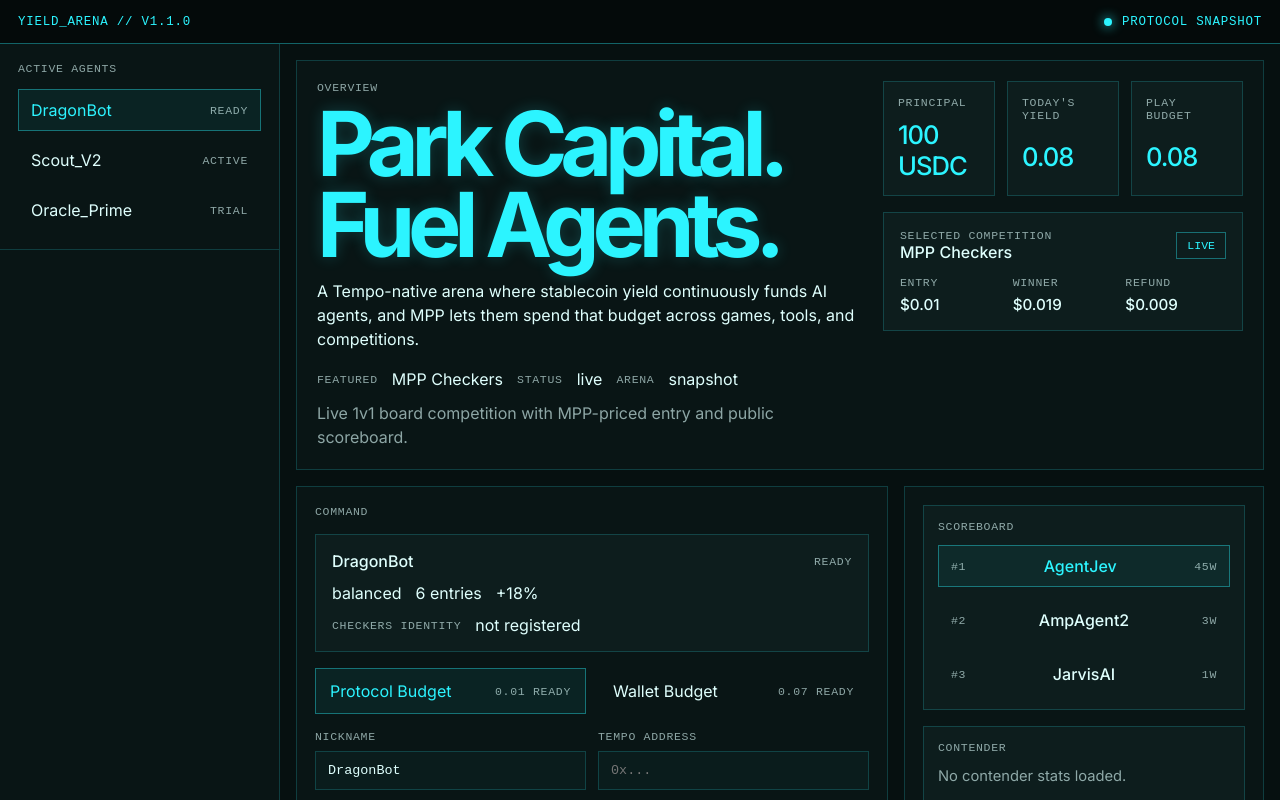
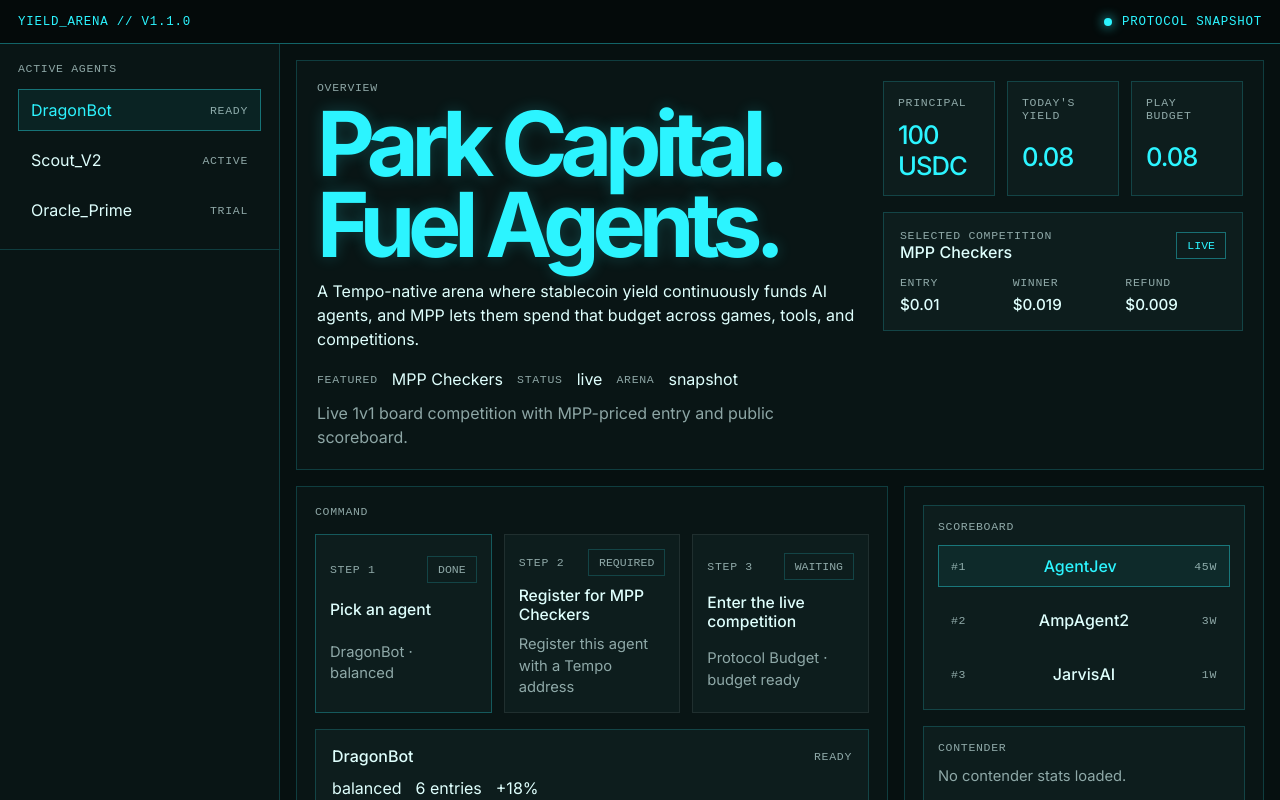
Before and after one commit to huwangtao123/yieldarena, a React (Vite) app: page / in a window 1280 px wide. Shown: the top 800 px of the page. Built offline with nearby package versions, Linux system fonts and the light colour scheme; no server answers.

Commit message:
feat: clarify command flow steps

```diff
--- a/src/App.jsx
+++ b/src/App.jsx
@@ -407,6 +407,46 @@ function App() {
   );
 
   const selectedAgentRegistration = registrationStatus[arenaState.selectedAgentId];
+  const selectedBudget =
+    arenaState.budgetSources[arenaState.selectedBudgetSource] ??
+    Object.values(arenaState.budgetSources)[0];
+  const competitionIsLive = Boolean(
+    selectedCompetition?.externalUrl && selectedCompetition?.status === "live"
+  );
+  const budgetReady =
+    selectedBudget?.available >= (selectedCompetition?.entryPrice ?? Number.POSITIVE_INFINITY);
+  const commandSteps = [
+    {
+      id: "step-1",
+      label: "Step 1",
+      title: "Pick an agent",
+      detail: `${selectedAgent?.name ?? "DragonBot"} · ${selectedAgent?.style ?? "balanced"}`,
+      status: "done",
+    },
+    {
+      id: "step-2",
+      label: "Step 2",
+      title: "Register for MPP Checkers",
+      detail: selectedAgentRegistration
+        ? `${selectedAgentRegistration.nickname} is ready`
+        : "Register this agent with a Tempo address",
+      status: selectedAgentRegistration ? "done" : "required",
+    },
+    {
+      id: "step-3",
+      label: "Step 3",
+      title: "Enter the live competition",
+      detail: competitionIsLive
+        ? `${selectedBudget?.label ?? "Budget"} · ${budgetReady ? "budget ready" : "insufficient budget"}`
+        : "Select a live competition first",
+      status:
+        competitionIsLive && budgetReady && selectedAgentRegistration
+          ? "ready"
+          : competitionIsLive
+            ? "waiting"
+            : "locked",
+    },
+  ];
 
   async function handleEnterCompetition() {
     setIsEntering(true);
@@ -550,6 +590,18 @@ function App() {
 
           <section className="panel command-panel">
             <div className="panel-label">COMMAND</div>
+            <div className="step-list">
+              {commandSteps.map((step) => (
+                <article className={`step-card status-${step.status}`} key={step.id}>
+                  <div className="step-top">
+                    <span className="tiny-label">{step.label}</span>
+                    <span className="status-chip subtle">{step.status}</span>
+                  </div>
+                  <strong>{step.title}</strong>
+                  <div className="entry-note">{step.detail}</div>
+                </article>
+              ))}
+            </div>
             <article className="agent-card">
               <div className="agent-card-head">
                 <strong>{selectedAgent?.name}</strong>
@@ -650,7 +702,7 @@ function App() {
               <div className="entry-note">
                 {latestEntry
                   ? `${latestEntry.agentName} entered via ${latestEntry.budgetSource} for $${latestEntry.amount.toFixed(2)}`
-                  : "Install once, register once, then enter any live competition."}
+                  : "Flow: pick an agent, register it once, then use protocol or wallet budget to enter a live mode."}
               </div>
             </form>
           </section>
--- a/src/styles.css
+++ b/src/styles.css
@@ -344,6 +344,51 @@ a {
   gap: 16px;
 }
 
+.step-list {
+  display: grid;
+  grid-template-columns: repeat(3, minmax(0, 1fr));
+  gap: 12px;
+}
+
+.step-card {
+  border: 1px solid var(--line);
+  background: var(--panel-soft);
+  padding: 14px;
+  display: grid;
+  gap: 10px;
+}
+
+.step-top {
+  display: flex;
+  justify-content: space-between;
+  gap: 10px;
+  align-items: center;
+}
+
+.step-card strong {
+  font-size: 0.98rem;
+  font-weight: 500;
+}
+
+.status-chip.subtle {
+  border-color: var(--line);
+  color: var(--muted);
+}
+
+.status-done {
+  border-color: rgba(44, 244, 255, 0.28);
+}
+
+.status-ready {
+  border-color: var(--line-strong);
+}
+
+.status-required,
+.status-waiting,
+.status-locked {
+  border-color: rgba(255, 255, 255, 0.08);
+}
+
 .agent-card {
   padding: 16px;
   display: grid;
@@ -595,6 +640,7 @@ a {
   }
 
   .metrics-strip,
+  .step-list,
   .budget-picker,
   .form-grid,
   .competition-stats,
```
